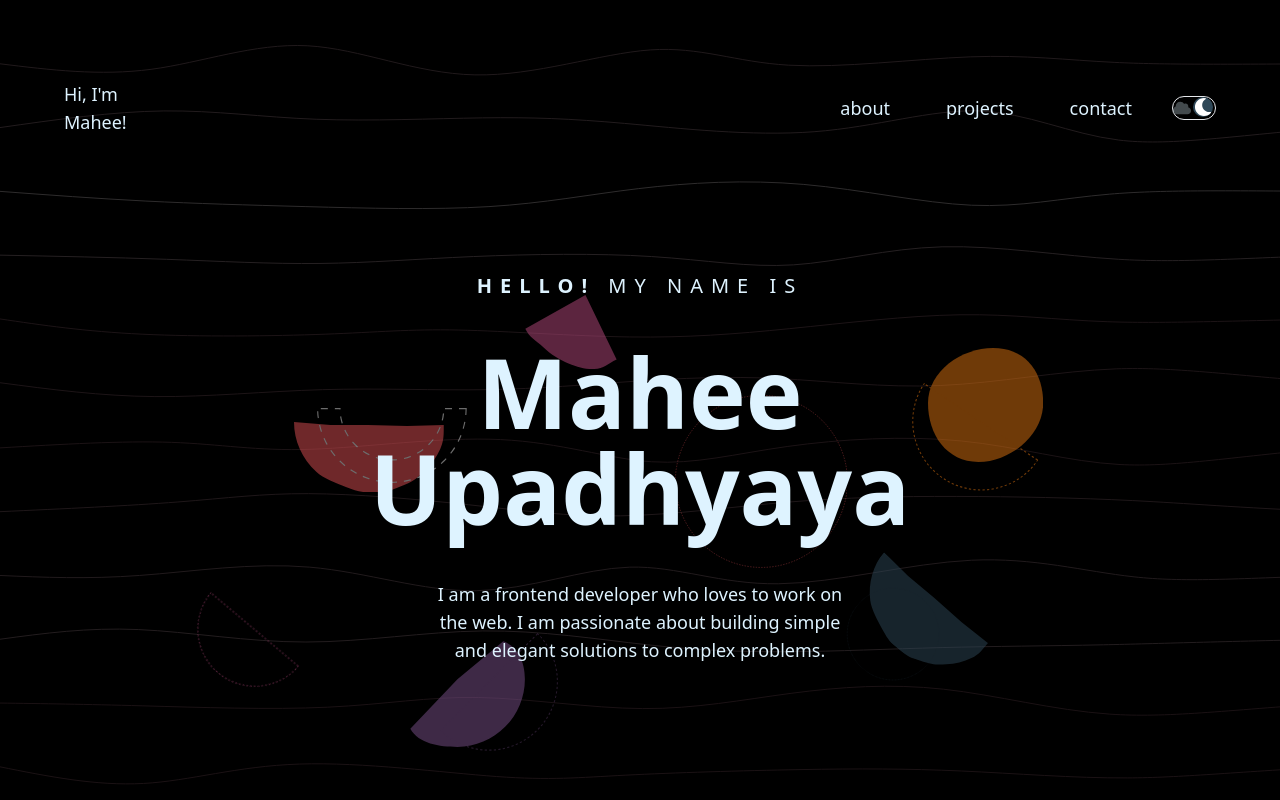
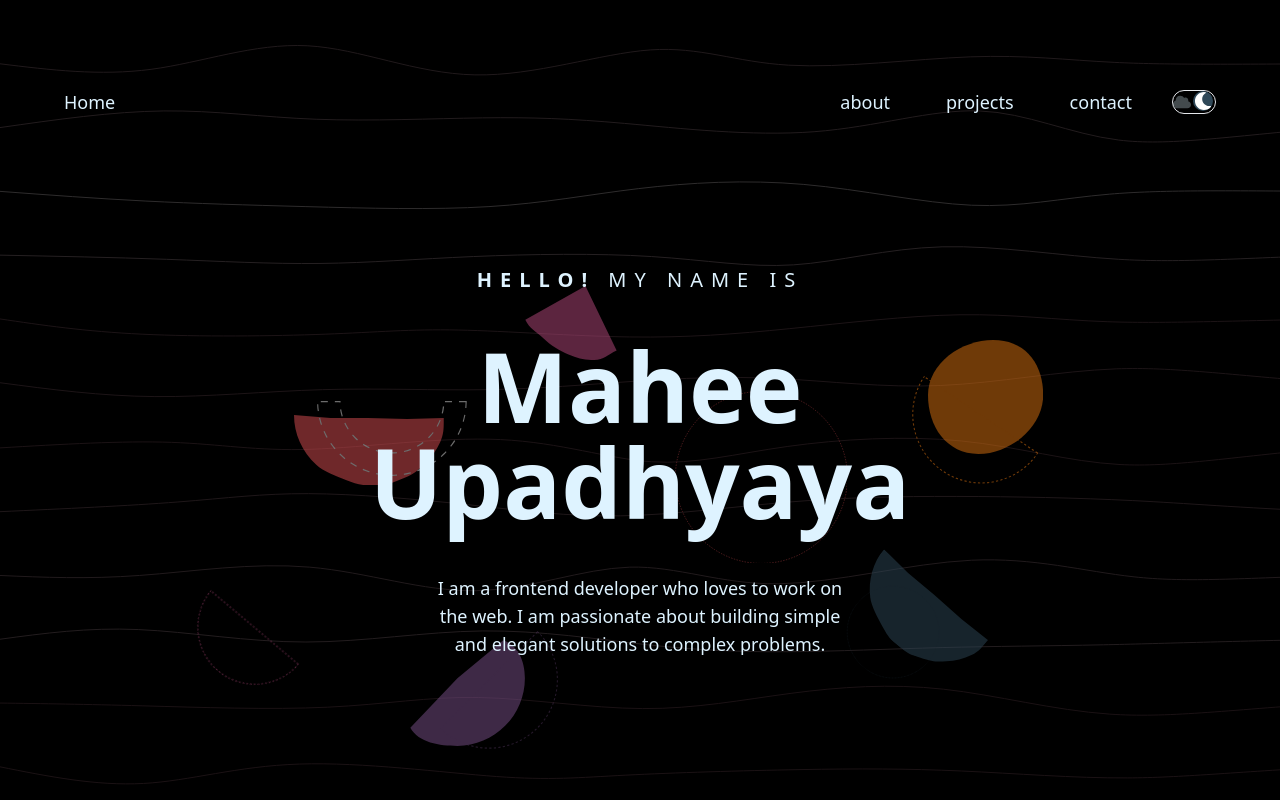
Before and after one commit to MaheeExec/MaheeExec.github.io, a Next.js app: page / in a window 1280 px wide. Built offline with nearby package versions, Linux system fonts and the light colour scheme; no server answers; a web font is replaced by a local one.

Commit message:
update to home page

```diff
--- a/components/Header/SiteTitle.tsx
+++ b/components/Header/SiteTitle.tsx
@@ -12,7 +12,7 @@ export default function SiteTitle({ isHome }: { isHome: boolean }) {
       })}
     >
       <span className="w-[105px] md:w-[120px] md:group-hover:hidden">
-        Hi, I&apos;m Mahee!
+        Home
       </span>
 
       <div className="hidden w-[140px] space-x-4 text-white md:group-hover:flex">
```
